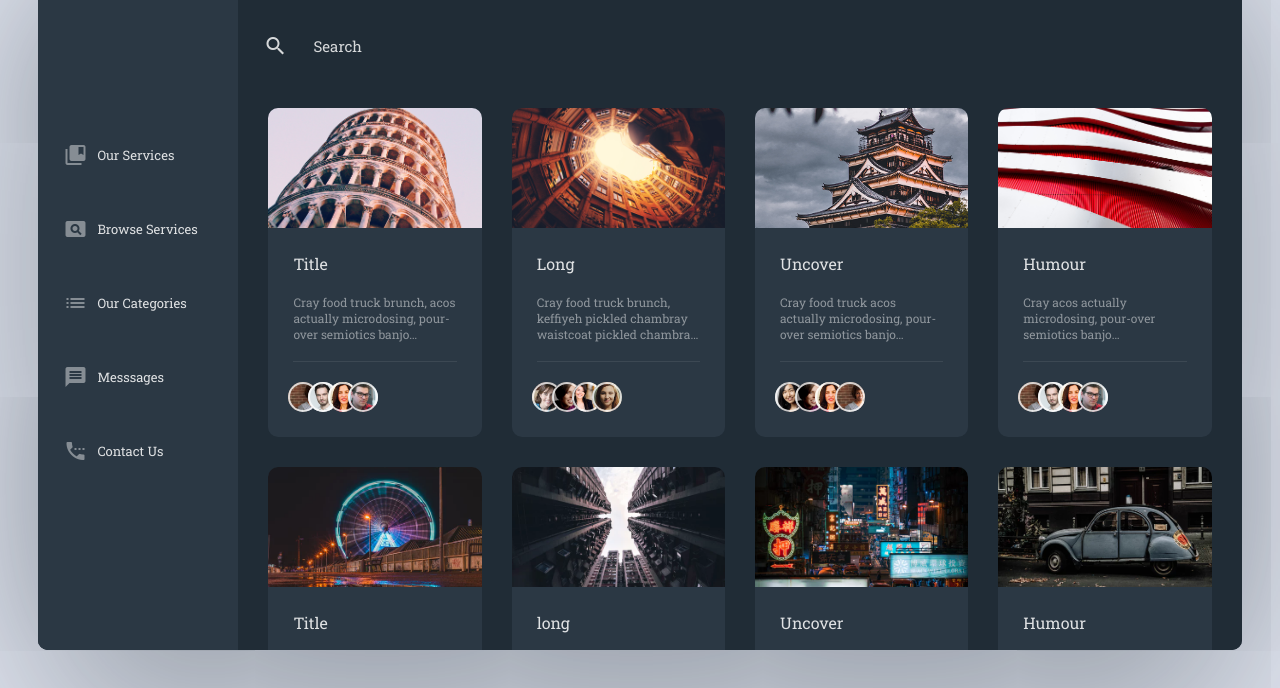
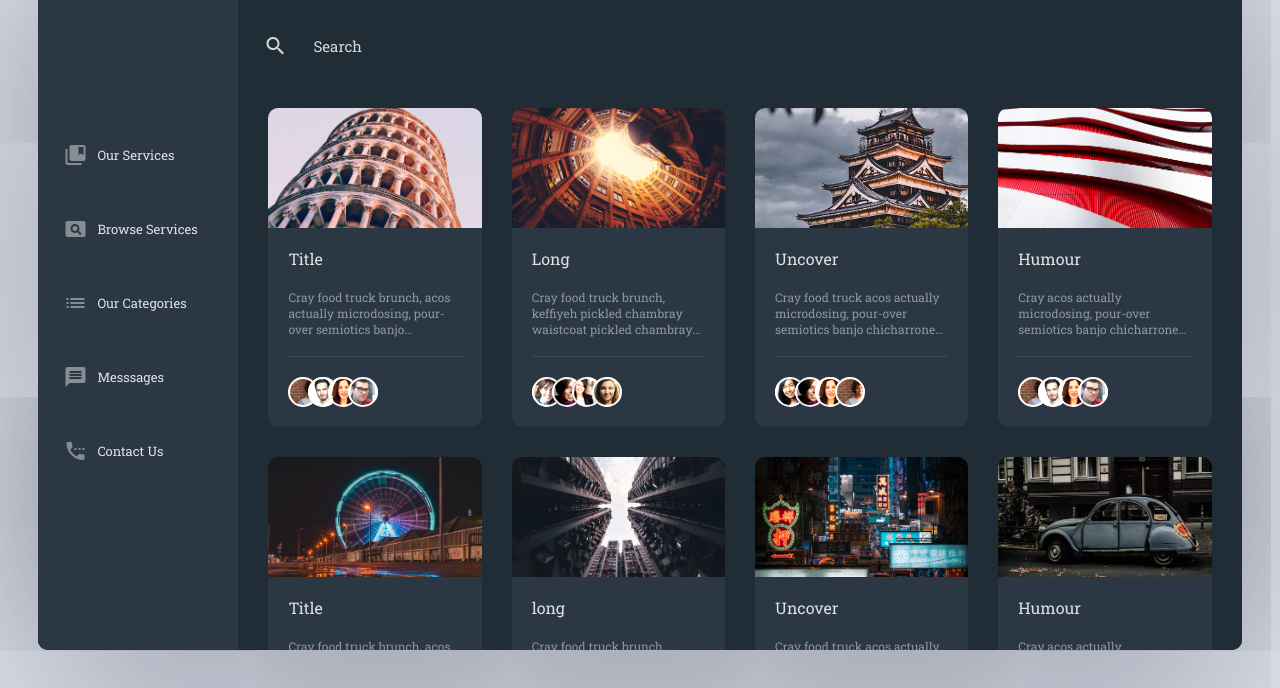
Before and after one commit to AnSargsyan/LayoutTest, a plain HTML site: page Test1.html in a window 1280 px wide. Shown: the part 112-800 px from the top of the page. Drawn offline with nearby package versions, Linux system fonts and the light colour scheme.

Commit message:
Text
Text

```diff
--- a/content/style/style.css
+++ b/content/style/style.css
@@ -120,7 +120,7 @@ container {
     overflow: hidden;
     height: 100%;
     width: 100%;
-    box-shadow: 0 50px 200px rgba(47, 57, 66, 0.56);
+    box-shadow: 0 50px 300px rgba(47, 57, 66, 0.63);
 }
 
 scroller {
@@ -267,7 +267,7 @@ imageBox {
 textteg {
         display: flex;
     flex-direction: column;
-    padding: 25px;
+    padding: 20px;
 }
 
 titleBox {
@@ -499,7 +499,7 @@ line  {
 
 user {
     display: flex;
-    margin: 20px 0 0 0;
+    margin: 20px 0 0 5px;
 }
 
 userPic {
@@ -511,6 +511,7 @@ userPic {
     border-radius: 50%;
     box-shadow: inset 0 0 0 2px #ffffffc4;
     margin: 0 -5px;
+    filter: brightness(1.2);
 }
 
 div[small] .bar {
```
